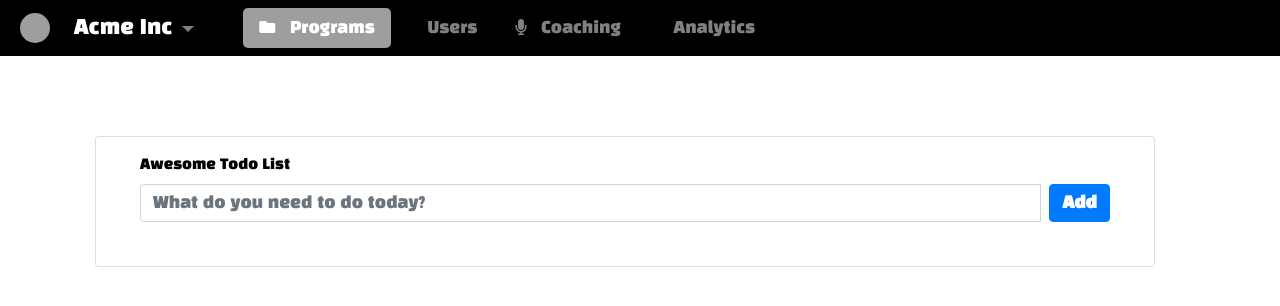
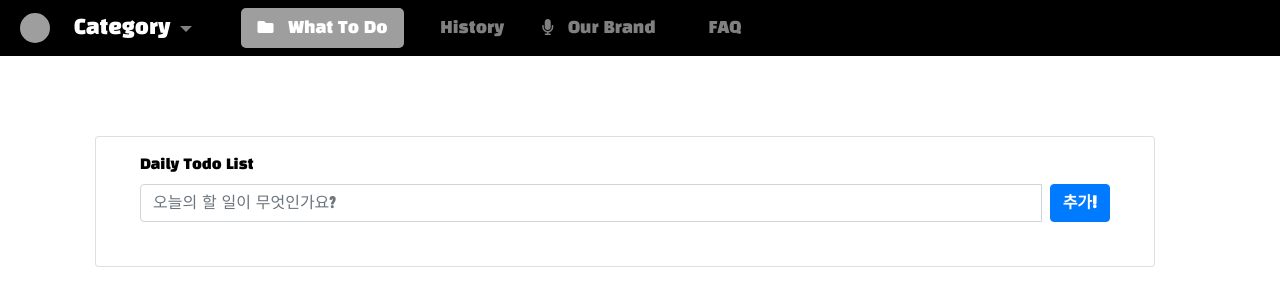
Before and after one commit to juntoszza/my_project, a Flask app: page / in a window 1280 px wide. Shown: the top 306 px of the page. Run offline with Flask 2, Linux system fonts and the light colour scheme; data that the repository does not hold is empty; some libraries are stand-ins or nearby versions; grey boxes are pictures that could not be loaded.

Commit message:
2020.08.29 제출
프로젝트 세이브용

```diff
--- a/app.py
+++ b/app.py
@@ -47,6 +47,9 @@ def read_todo():
     end = datetime.datetime(year, month, day+1)
     result =[]
     todo_list = list(db.todo_list.find({'date': {'$gte': start,'$lt': end}}).sort([("done", -1), ("order", 1)]))
+
+
+
     for todo in todo_list:
         result.append({
             '_id': str(todo['_id']),
@@ -70,17 +73,18 @@ def delete_todo():
 
 @app.route('/todo_list/done', methods=['POST'])
 def done_todo():
-    print(request.form)
+    # print(request.form)
     id_receive = request.form['id_give']
     db.todo_list.update_one({'_id': ObjectId(id_receive)},{'$set':{'done': True}})
     return jsonify({'result': 'success'})
 
 @app.route('/todo_list/undone', methods=['POST'])
 def undone_todo():
-    print(request.form)
+    # print(request.form)
     id_receive = request.form['id_give']
     db.todo_list.update_one({'_id': ObjectId(id_receive)},{'$set':{'done': False}})
     return jsonify({'result': 'success'})
 
+
 if __name__ == '__main__':
     app.run('0.0.0.0', port=5000, debug=True)
--- a/templates/index.html
+++ b/templates/index.html
@@ -3,7 +3,11 @@
     <head>
         <meta charset="UTF-8">
         <meta name="viewport" content="width=device-width, initial-scale=1">
-        <title>나만의 할일 목록을 체크</title>
+
+        <meta property="og:title" content="나만의 할일 목록 만들기"/>
+        <meta property="og:description" content="Daily To do list를 통해 생산성을 높이세요"/>
+        <meta property="og:image" content="{{ url_for('static', filename='businessman.jpg') }}"/>
+
         <!--        드래그 앤 드랍 -->
         <link rel="stylesheet" href="//code.jquery.com/ui/1.12.1/themes/base/jquery-ui.css">
         <link rel="stylesheet" href="/resources/demos/style.css">
@@ -55,6 +59,7 @@
             });
 
 
+
             function sendTodo() {
                 var todo = $("#todo_input").val();
                 $.ajax({
@@ -63,7 +68,8 @@
                     data: {"todo_give": todo},
                     success: function (response) {
                         if (response['result'] == 'success') {
-                            alert('추가완료!')
+
+                            // alert('추가완료!')
                             window.location.reload()
                         }
                     }
@@ -84,11 +90,27 @@
                     success: function (response) {
                         let todoList = response["todo_list"]
 
+
                         for (let i = 0; i < todoList.length; i++) {
                             let todoThing = todoList[i]
                             let toDo = todoThing['todo']
+                            let done = todoThing['done']
+
+
                             // data-id는 HTML 태그에 data-id라는 변수를 물리는 거고 그 값은 db에 저장되는 id값을 불러오도록 처리한게 아래 줄임.
-                            let tempHtml = `<ul class="sortable" data-id="${todoThing['_id']}">
+                            if (done == true) {
+                                let tempHtml = `<ul class="sortable" data-id="${todoThing['_id']}">
+                                            <li class="completed">
+                                            <div class="form-check"><label class="form-check-label"> <input
+                                                    class="checkbox" type="checkbox" checked=""> ${toDo} <i class="input-helper"></i></label></div>
+                                            <i class="remove mdi mdi-close-circle-outline"></i>
+                                        </li>
+                                        </ul>`
+
+                                $('#inputBox').append(tempHtml)
+                            }
+                            else {
+                                let tempHtml = `<ul class="sortable" data-id="${todoThing['_id']}">
                                             <li class="ui-state-default">
                                             <div class="form-check"><label class="form-check-label"> <input
                                                     class="checkbox" type="checkbox"> ${toDo} <i class="input-helper"></i></label></div>
@@ -97,6 +119,8 @@
                                         </ul>`
 
                             $('#inputBox').append(tempHtml)
+                            }
+
                         }
 
                     }
@@ -123,8 +147,10 @@
                     todoListItem.on('change', '.checkbox', function () {
                         if ($(this).attr('checked')) {
                             $(this).removeAttr('checked');
+                            $('#inputBox').append($(this).parent().parent().parent().parent());
+
                             var id = $(this).parent().parent().parent().parent().data('id');
-                            alert(id)
+                            // alert(id)
                             $.ajax({
                                 type: "POST",
                                 url: "/todo_list/undone",
@@ -133,21 +159,21 @@
                                     if (response['result'] == 'success') {
 
 
-
                                     }
                                 }
                             });
                         } else {
                             $(this).attr('checked', 'checked');
+
+                            $('#inputBox').prepend($(this).parent().parent().parent().parent());
                             var id = $(this).parent().parent().parent().parent().data('id');
-                            alert(id)
+
                             $.ajax({
                                 type: "POST",
                                 url: "/todo_list/done",
                                 data: {'id_give': id},
                                 success: function (response) {
                                     if (response['result'] == 'success') {
-
 
 
                                     }
@@ -205,7 +231,7 @@
                                                                               aria-haspopup="true"
                                                                               aria-expanded="false"><img id="logo"
                                                                                                          src="https://i.imgur.com/K7Nwq4V.jpg">
-                &nbsp;&nbsp;&nbsp;Acme Inc<span class="dropdown-toggle"></span></a>
+                &nbsp;&nbsp;&nbsp;Category<span class="dropdown-toggle"></span></a>
                 <div class="dropdown-menu" aria-labelledby="navbarDropdown"><a class="dropdown-item"
                                                                                href="#">Action1</a> <a
                         class="dropdown-item" href="#">Action2</a> <a class="dropdown-item" href="#">Action3</a> <a
@@ -216,13 +242,13 @@
                 <div class="collapse navbar-collapse" id="navbarNav">
                     <ul class="navbar-nav">
                         <li class="nav-item active"><a class="nav-link" href="#"><span class="fa fa-folder"></span>
-                            Programs</a></li>
-                        <li class="nav-item"><a class="nav-link" href="#"><span class="fa fa-group"></span> Users</a>
+                            What To Do</a></li>
+                        <li class="nav-item"><a class="nav-link" href="#"><span class="fa fa-group"></span> History</a>
                         </li>
                         <li class="nav-item"><a class="nav-link" href="#"><span class="fa fa-microphone"></span>
-                            Coaching</a></li>
+                            Our Brand</a></li>
                         <li class="nav-item"><a class="nav-link" href="#"><span class="fa fa-bar-chart"></span>
-                            Analytics</a></li>
+                            FAQ</a></li>
                     </ul>
                 </div>
             </nav>
@@ -237,12 +263,12 @@
                     <div class="col-lg-12">
                         <div class="card px-3">
                             <div class="card-body">
-                                <h4 class="card-title">Awesome Todo list</h4>
+                                <h4 class="card-title">Daily Todo list</h4>
                                 <div class="add-items d-flex"><input id="todo_input" type="text"
                                                                      class="form-control todo-list-input"
-                                                                     placeholder="What do you need to do today?">
+                                                                     placeholder="오늘의 할 일이 무엇인가요?">
                                     <button onclick="sendTodo()"
-                                            class="add btn btn-primary font-weight-bold todo-list-add-btn">Add
+                                            class="add btn btn-primary font-weight-bold todo-list-add-btn">추가!
                                     </button>
                                 </div>
                                 <div class="list-wrapper">
```
Also changed, not shown: static/businessman.jpg (added), 1 other file.
